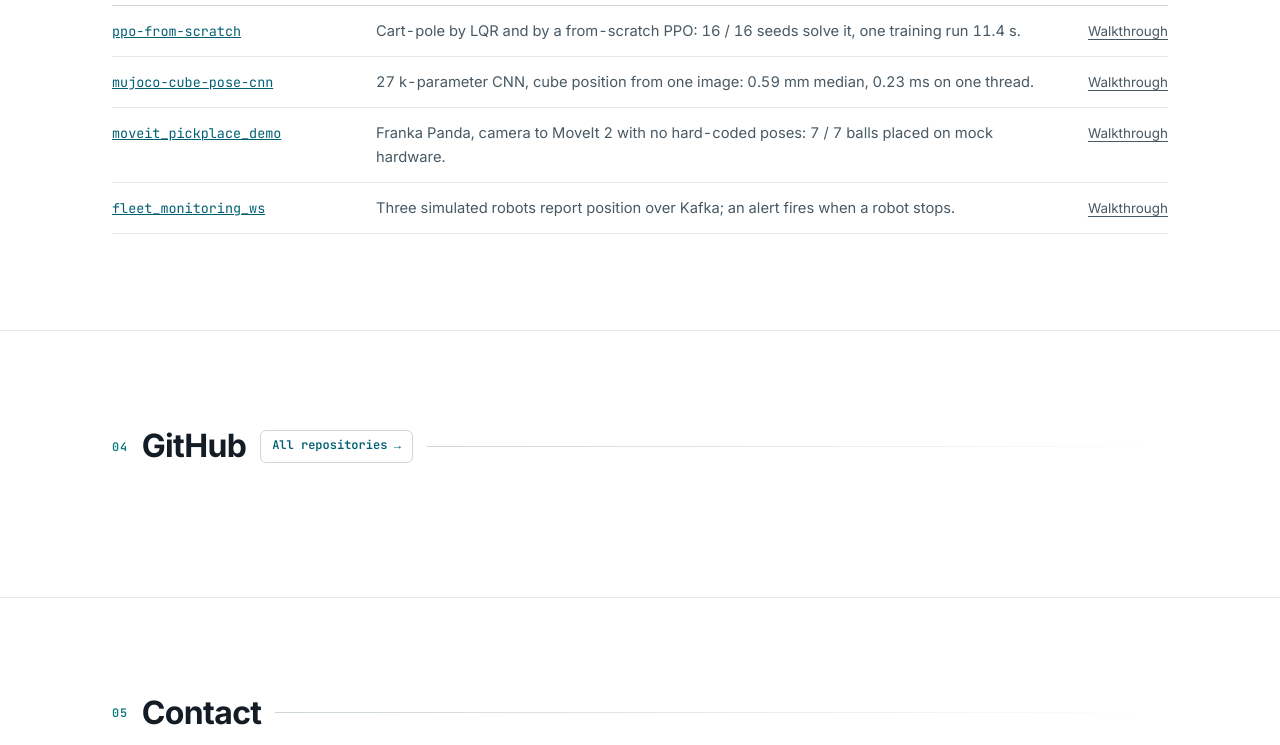
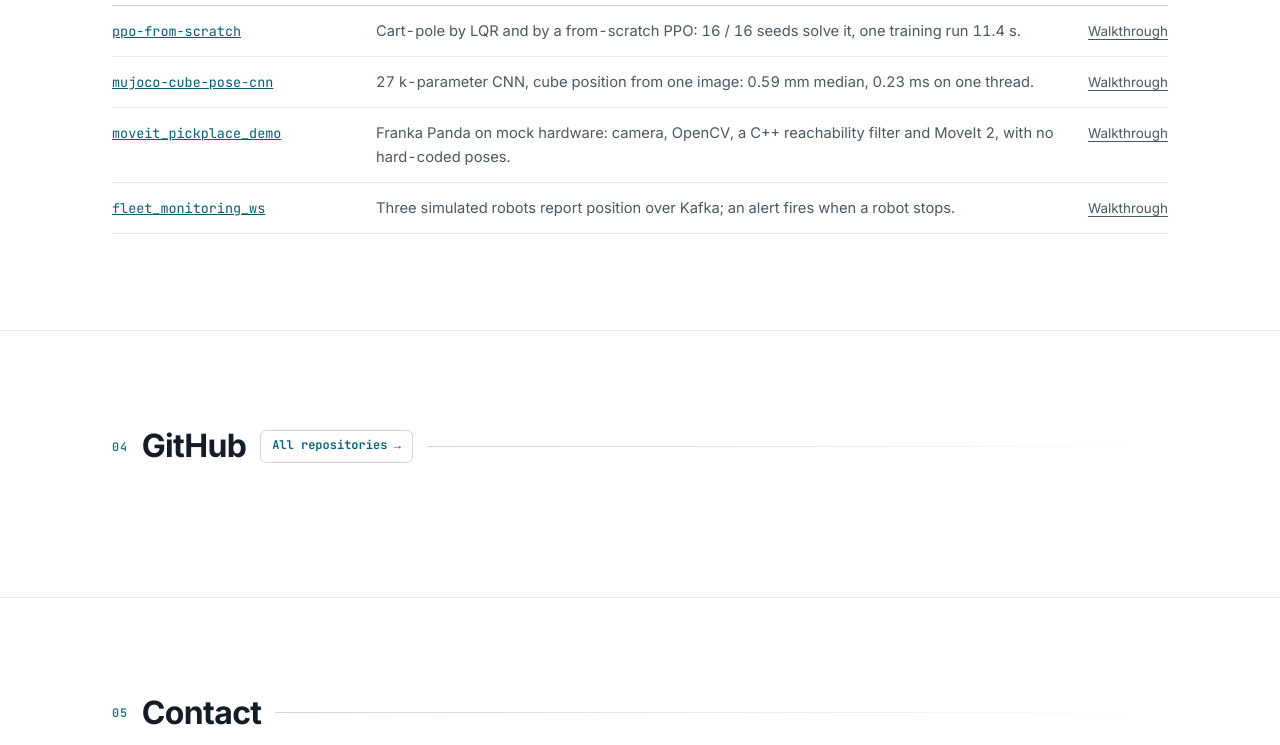
Before and after one commit to AungKaung1928/AungKaung1928.github.io, a plain HTML site: page index.html in a window 1280 px wide. Shown: the part 3261-4006 px from the top of the page. Drawn offline with Linux system fonts and the light colour scheme; no server answers.

Commit message:
more projects: pick-and-place line states the pipeline only; the placed-count claim is under review

```diff
--- a/index.html
+++ b/index.html
@@ -309,7 +309,7 @@
                     </li>
                     <li>
                         <a class="more-name" href="https://github.com/AungKaung1928/moveit_pickplace_demo" target="_blank" rel="noopener">moveit_pickplace_demo</a>
-                        <span class="more-line"><span lang="en">Franka Panda, camera to MoveIt 2 with no hard-coded poses: 7 / 7 balls placed on mock hardware.</span><span lang="ja">Franka Panda、カメラからMoveIt 2まで座標のハードコードなし：mock hardwareで 7 / 7 個を配置。</span></span>
+                        <span class="more-line"><span lang="en">Franka Panda on mock hardware: camera, OpenCV, a C++ reachability filter and MoveIt 2, with no hard-coded poses.</span><span lang="ja">mock hardware上のFranka Panda：カメラ、OpenCV、C++の到達性フィルタ、MoveIt 2。座標のハードコードなし。</span></span>
                         <a class="more-walk" href="projects/moveit-pickplace.html"><span lang="en">Walkthrough</span><span lang="ja">解説</span></a>
                     </li>
                     <li>
```
